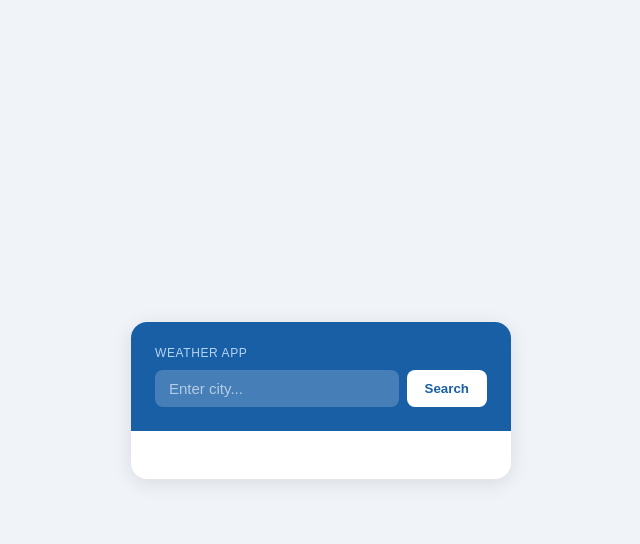
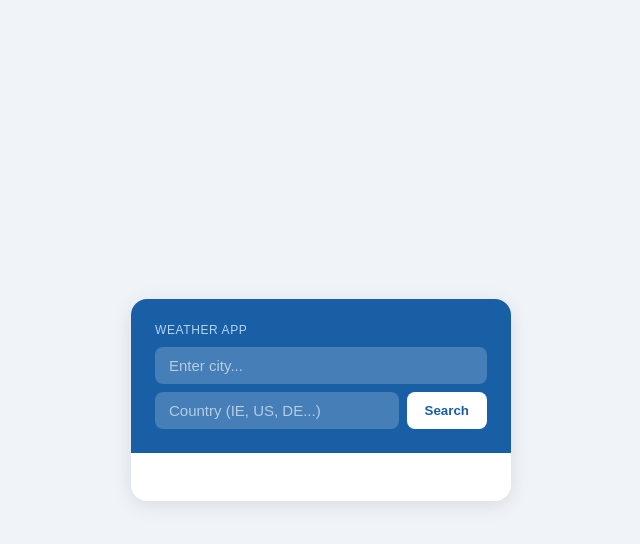
Before and after one commit to Slavon777777777/weather-app, a Flask app: page / in a window 1280 px wide. Shown: the top 544 px of the page, without its empty margins (319-959 px from the left). Run offline with Flask 3, Linux system fonts and the light colour scheme.

Commit message:
add country field

```diff
--- a/app.py
+++ b/app.py
@@ -9,7 +9,7 @@ API_KEY = "3f2a0969bbc5747a5739dbabd6ca1f35"
 def index():
     weather = None
     if request.method == "POST":
-        city = request.form["city"]
+        city = request.form["city"] + "," + request.form["country"]
         url = f"https://api.openweathermap.org/data/2.5/weather?q={city}&appid={API_KEY}&units=metric"
         response = requests.get(url)
         data = response.json()
--- a/templates/index.html
+++ b/templates/index.html
@@ -85,8 +85,9 @@
     <div class="header">
         <p>Weather App</p>
         <div class="search">
-            <form method="POST" style="display:flex; gap:8px; width:100%">
+            <form method="POST" style="display:flex;flex-wrap:wrap; gap:8px; width:100%">
                 <input type="text" name="city" placeholder="Enter city...">
+                <input type="text" name="country" placeholder="Country (IE, US, DE...)">
                 <button type="submit">Search</button>
             </form>
         </div>
```
